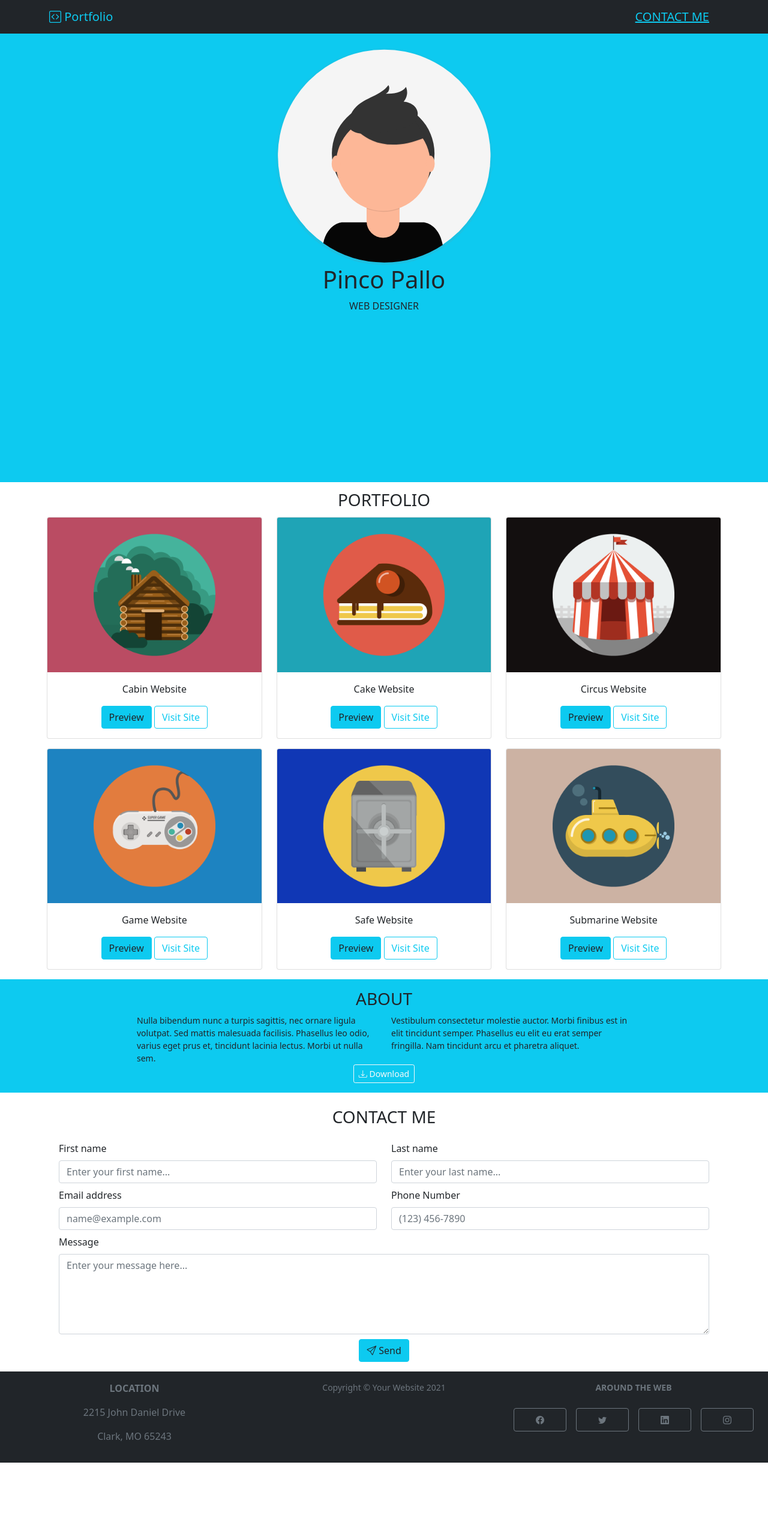
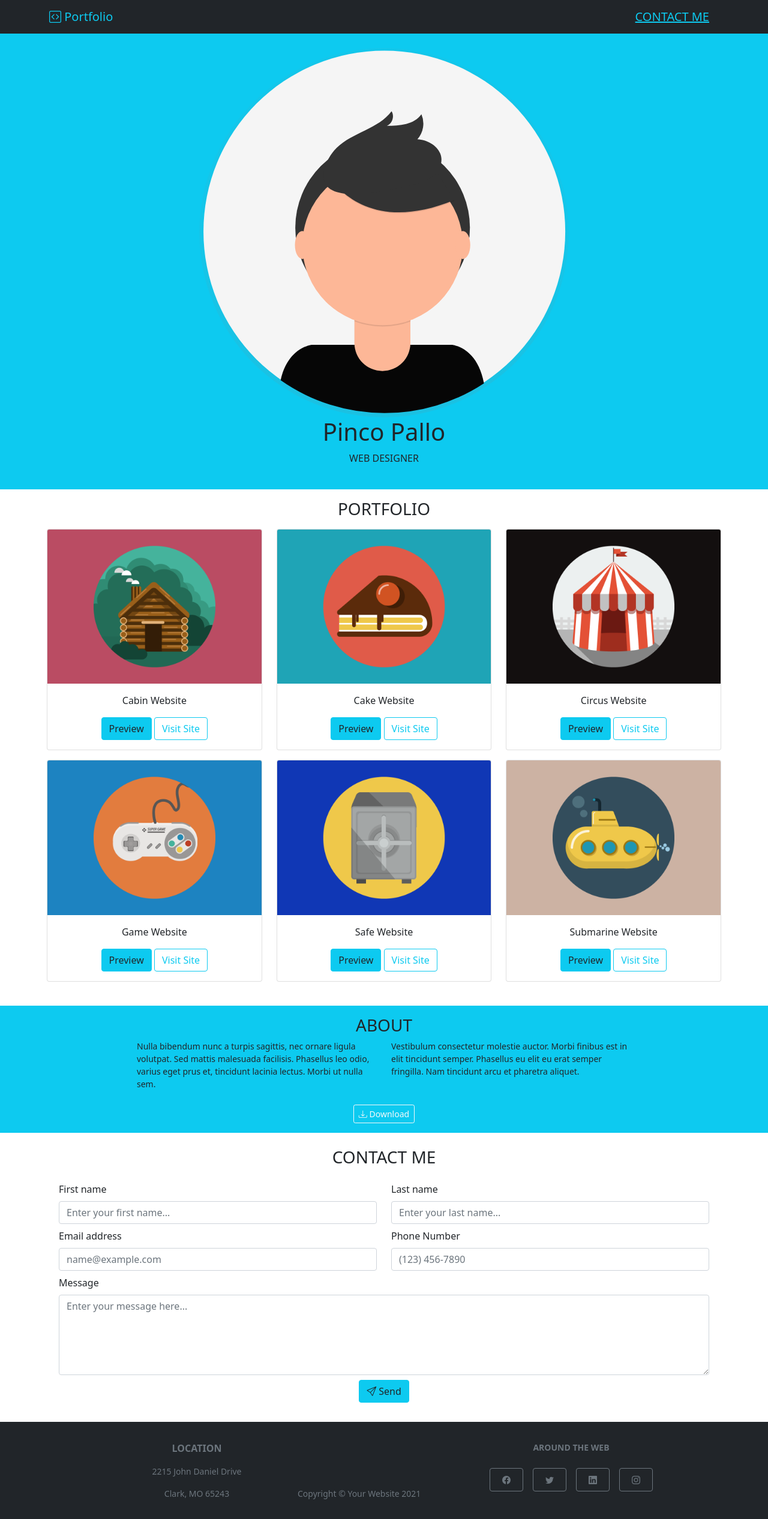
Before and after one commit to luisabattajni/bootstrap-freelancer, a plain HTML site: page index.html in a window 1280 px wide. Shown: the whole page at 60% size. Before the commit the page ends 2439 px from the top, so only its background shows below. Drawn offline with nearby package versions, Linux system fonts and the light colour scheme.

Commit message:
improved footer header

```diff
--- a/index.html
+++ b/index.html
@@ -22,11 +22,11 @@
     <!-- header -->
     <!-- something really wrong here - check later -->
     <header>
-        <div class="container-fluid bg-info pt-4 pb-0 justify-content-center">
+        <div class="container-fluid bg-info py-4 justify-content-center">
             <!-- pinco pallo -->
-            <div class="row">
-                <div class="text-center">
-                    <img src="img/undraw_profile_pic_ic5t.svg" alt="Pic Pinco Pallo" class="img-fluid rounded-circle w-50 h-50">
+            <div class="row justify-content-center">
+                <div class="col-6 text-center">
+                    <img src="img/undraw_profile_pic_ic5t.svg" alt="Pic Pinco Pallo" class="img-fluid rounded-circle w-100">
                     <h1>Pinco Pallo</h1>
                     <p class="text-uppercase">web designer</p>
                 </div>
@@ -37,11 +37,7 @@
     <main>
         <!-- portfolio text -->
         <div class="container p-2">
-            <!-- check fs -->
-            <!-- buttons to center + i'm not sure about the sizes
-                EDIT to add  btn-sm
-                EDIT 2- actually they might be standard, i just need more space btwn-->
-            <div class="fs-3 text-uppercase text-center"> Portfolio</div>
+            <div class="h3 pt-2 text-uppercase text-center"> Portfolio</div>
             <!-- portfolio cards-->
             <!-- ROW 01 -->
             <div class="row justify-content-center py-2">
@@ -49,7 +45,7 @@
                 edit i actually need to take off many since i ended up using card class -->
                 <div class="col-4">
                     <div class="card justify-content-center text-center">
-                        <img class="card-img-top" src="img/portfolio/cabin.png" alt="vector cabin">
+                        <img class="card-img-top w-100" src="img/portfolio/cabin.png" alt="vector cabin">
                         <div class="card-body">
                           <p class="card-text text-center">Cabin Website</p>
                             <div class="justify-content-center">
@@ -148,6 +144,7 @@
                 </div>
             </div>
         </div>
+        <br>
             <!-- about -->
         <div class="row justify-content-center bg-info p-3">
             <div class="text-center h3 text-uppercase">About</div>
@@ -157,7 +154,7 @@
             <div class="col-4 tw-light small">
                 Vestibulum consectetur molestie auctor. Morbi finibus est in elit tincidunt semper. Phasellus eu elit eu erat semper fringilla. Nam tincidunt arcu et pharetra aliquet.
             </div>
-            <div class="text-center">
+            <div class="text-center pt-4">
                 <button class="btn btn-outline-light btn-sm" type="submit"><i class="bi bi-download"></i>&nbsp;Download</button>
             </div>
         </div>
@@ -203,24 +200,21 @@
     </main>
     <!-- footer -->
     <footer>
-        <div>
-            <!-- 3 columns i think
-            d-inline-flex-->
+        <div class="container-fluid mt-3 pt-3 mb-0 pb-0 bg-dark">
+            <div class="row justify-content-center bg-dark p-3 text-center">
+                <div class="col-3 tw-light text-secondary">
+                    <p class="fw-bold">LOCATION</p>
+                    <p class="fw-light small">2215 John Daniel Drive</p>
+                    <p class="fw-light small">Clark, MO 65243</p>
                 </div>
-        <div class="container-fluid">
-            <div class="row justify-content-center bg-dark p-3 text-center">
-                <div class="col-4 tw-light text-secondary">
-                    <p class="fw-bold">LOCATION</p>
-                    <p>2215 John Daniel Drive</p>
-                    <p>Clark, MO 65243</p>
-                </div>
-                <div class="col-4 tw-light small text-secondary">
+                <div class="col-3 tw-light small text-secondary d-flex align-items-end fw-light">
                     <!-- c thingie is &copy; -->
                     <p>Copyright &copy; Your Website 2021</p>
                 </div>
-                <div class="col-4 tw-light small text-secondary text-center justify-content-center">
+                <div class="col-3 tw-light small text-secondary text-center justify-content-center">
                     <div class="row">
                         <p class="fw-bold">AROUND THE WEB</p>
+                        <div class="d-inline-flex justify-content-around">
                             <div class="col border border-secondary rounded p-2 m-2">
                                 <i class="bi bi-facebook"></i>
                             </div>
@@ -237,6 +231,7 @@
                     </div>
                 </div>
             </div>
+        </div>
     </footer>
 
 
```
Lines whose indentation alone changed are shown as unchanged.
